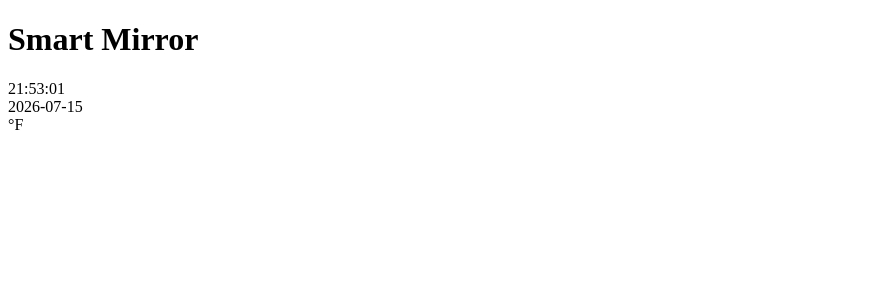
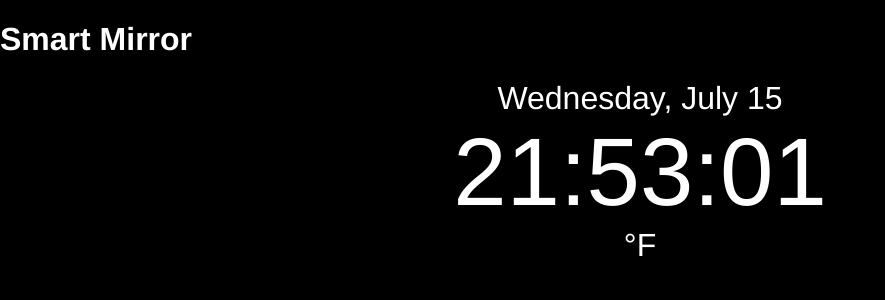
Before and after one commit to trackstar124-code/Smart-Mirror, a Flask app: page / in a window 1280 px wide. Shown: the top 300 px of the page, without its empty margins (0-885 px from the left). Run offline with Flask 3, Linux system fonts and the light colour scheme; data that the repository does not hold is empty.

Commit message:
Styled the Time and Date in the style.css file

```diff
--- a/smart-mirror/app/modules/clock.py
+++ b/smart-mirror/app/modules/clock.py
@@ -2,6 +2,6 @@ from datetime import datetime
 
 def get_time():
     now = datetime.now()
-    date = now.strftime("%Y-%m-%d")
+    date = now.strftime("%A, %B %d")
     time = now.strftime("%H:%M:%S")
     return {"date": date, "time": time}
--- /dev/null
+++ b/smart-mirror/app/ui/static/style.css
@@ -0,0 +1,46 @@
+/* Smart Mirror styles.
+   Fill in the TODOs. Each rule targets an element from index.html.
+   CSS syntax reminder:  selector { property: value; }
+*/
+
+/* ---- The whole page ----
+   This one is DONE as a worked example so you can see full syntax and get the
+   core "mirror" look right away: black background, white text, centered. */
+body {
+    background-color: black;   /* mirrors show light text on a black screen */
+    color: white;              /* default text color for everything */
+    font-family: Helvetica, sans-serif;
+    margin: 0;                   /* remove the browser's default page margin */
+}
+
+/* The clock block */
+#clock {
+    font-size: 2.5rem;
+    text-align: center;
+}
+
+.date {
+    font-size: 2rem;
+    text-align: center;
+}
+
+.time {
+    font-size: 6rem;
+    text-align: center;
+}
+
+/* ---- The weather block ---- */
+#weather {
+    font-size: 2.5rem;
+    text-align: center;
+}
+
+.temp {
+    font-size: 2rem;
+    text-align: center;
+}
+
+.city {
+    font-size: 1.5rem;
+    text-align: center;
+}
--- a/smart-mirror/app/ui/templates/index.html
+++ b/smart-mirror/app/ui/templates/index.html
@@ -4,8 +4,7 @@
     <meta charset="UTF-8">
     <meta name="viewport" content="width=device-width, initial-scale=1.0">
     <title>Smart Mirror</title>
-    <!-- You'll add a stylesheet link here later, e.g.:
-         <link rel="stylesheet" href="{{ url_for('static', filename='style.css') }}"> -->
+    <link rel="stylesheet" href="{{ url_for('static', filename='style.css') }}">
 </head>
 <body>
     <!-- This is the page Flask serves once you switch index() to render_template.
@@ -13,8 +12,8 @@
          a clock, the date, and the weather. -->
     <h1>Smart Mirror</h1>
         <div id="clock">
+            <div class="date">{{ clock.date }}</div>
             <div class="time">{{ clock.time }}</div>
-            <div class="date">{{ clock.date }}</div>
         </div>
         <div id="weather">
             <div class="temp">{{ weather.temp }}°F</div>
```
